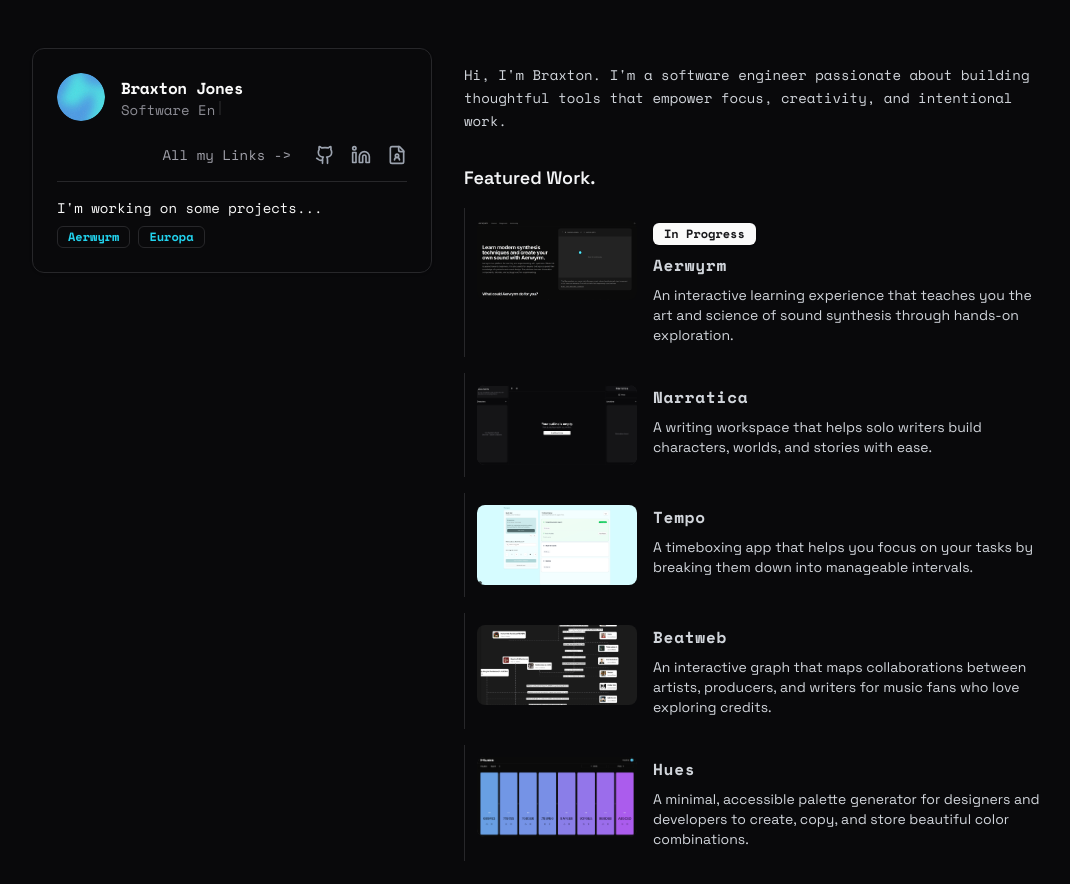
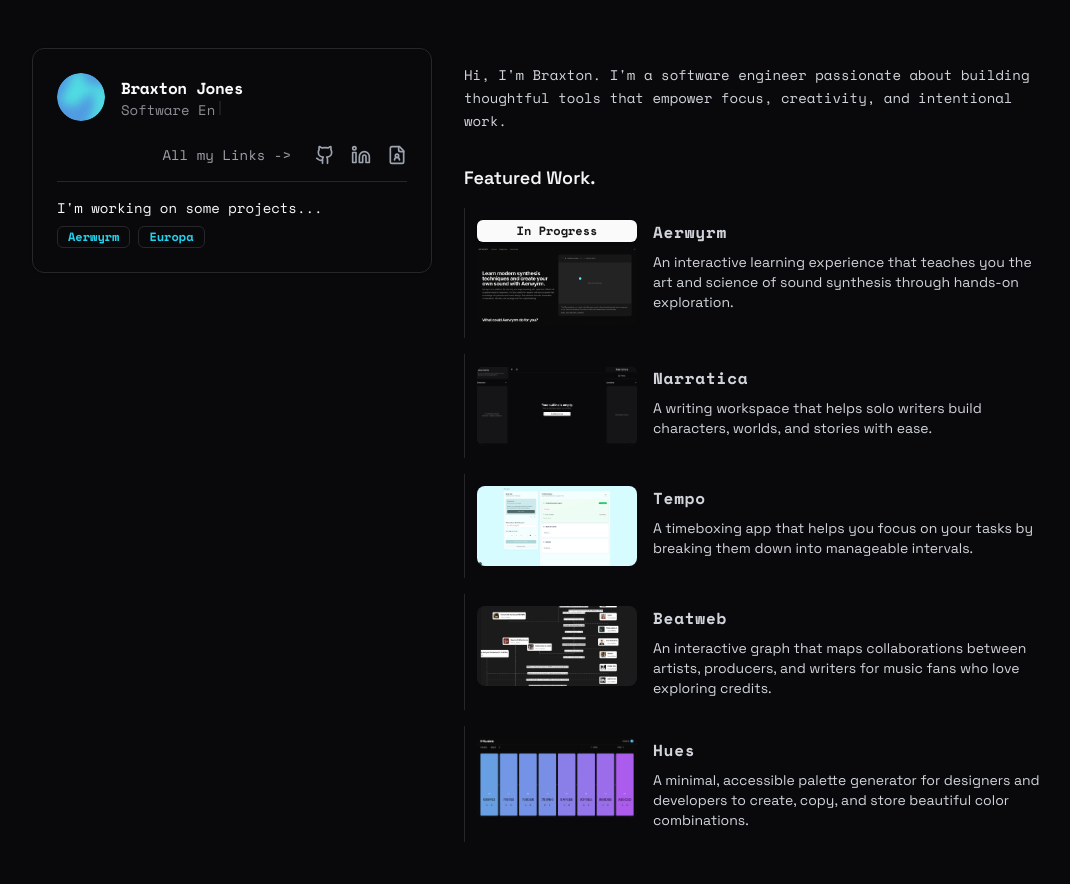
Before and after one commit to brxjonesdev/brx-portfolio, a Next.js app: page / in a window 1280 px wide. Shown: the whole page, without its empty margins (96-1166 px from the left). Built offline with nearby package versions, Linux system fonts and the light colour scheme.

Commit message:
feat: enhance project card layout and display in-progress status

```diff
--- a/components/shadcn/expandable-card.tsx
+++ b/components/shadcn/expandable-card.tsx
@@ -140,7 +140,8 @@ export function ProjectsExpand({ projects }: { projects: Project[] }) {
             className={`p-3 hover:rounded-xl hover:cursor-pointer max-w-[600px] border-l rounded-none "border-cyan-400 hover:bg-cyan-400/30`}
           >
             <div className="flex gap-4 flex-col md:flex-row ">
-              <motion.div layoutId={`image-${card.title}-${id}`} className="flex-1">
+              <motion.div layoutId={`image-${card.title}-${id}`} className="flex-1 flex flex-col gap-1">
+                {card.inProgress && <Badge className="text-center items-center justify-center">In Progress</Badge>}
                 <img
                   src={card.src || "/placeholder.svg"}
                   alt={card.title}
@@ -148,7 +149,7 @@ export function ProjectsExpand({ projects }: { projects: Project[] }) {
                 />
               </motion.div>
               <div className="space-y-2">
-                {card.inProgress && <Badge>In Progress</Badge>}
+
                 <motion.h3
                   layoutId={`title-${card.title}-${id}`}
                   className="font-bold tracking-wider flex items-center gap-2"
```
